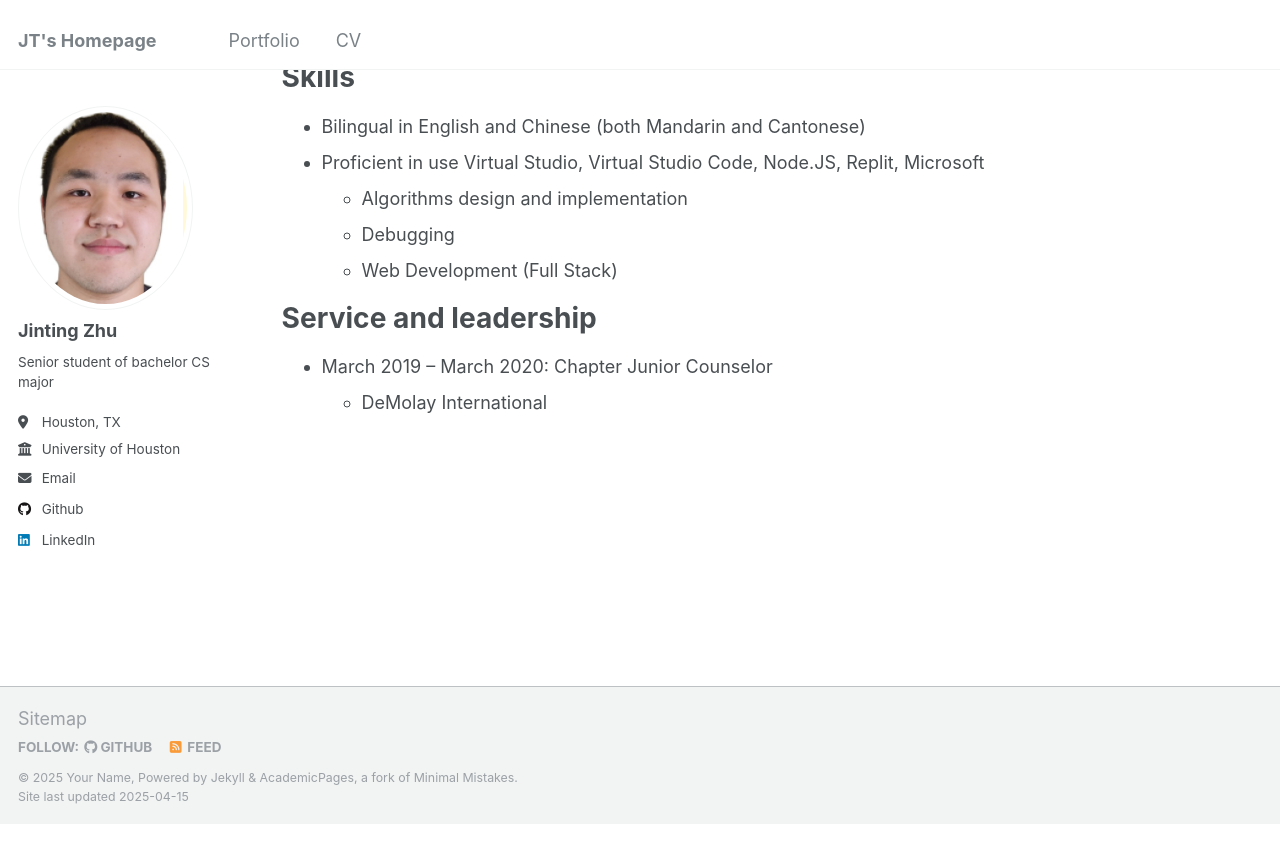
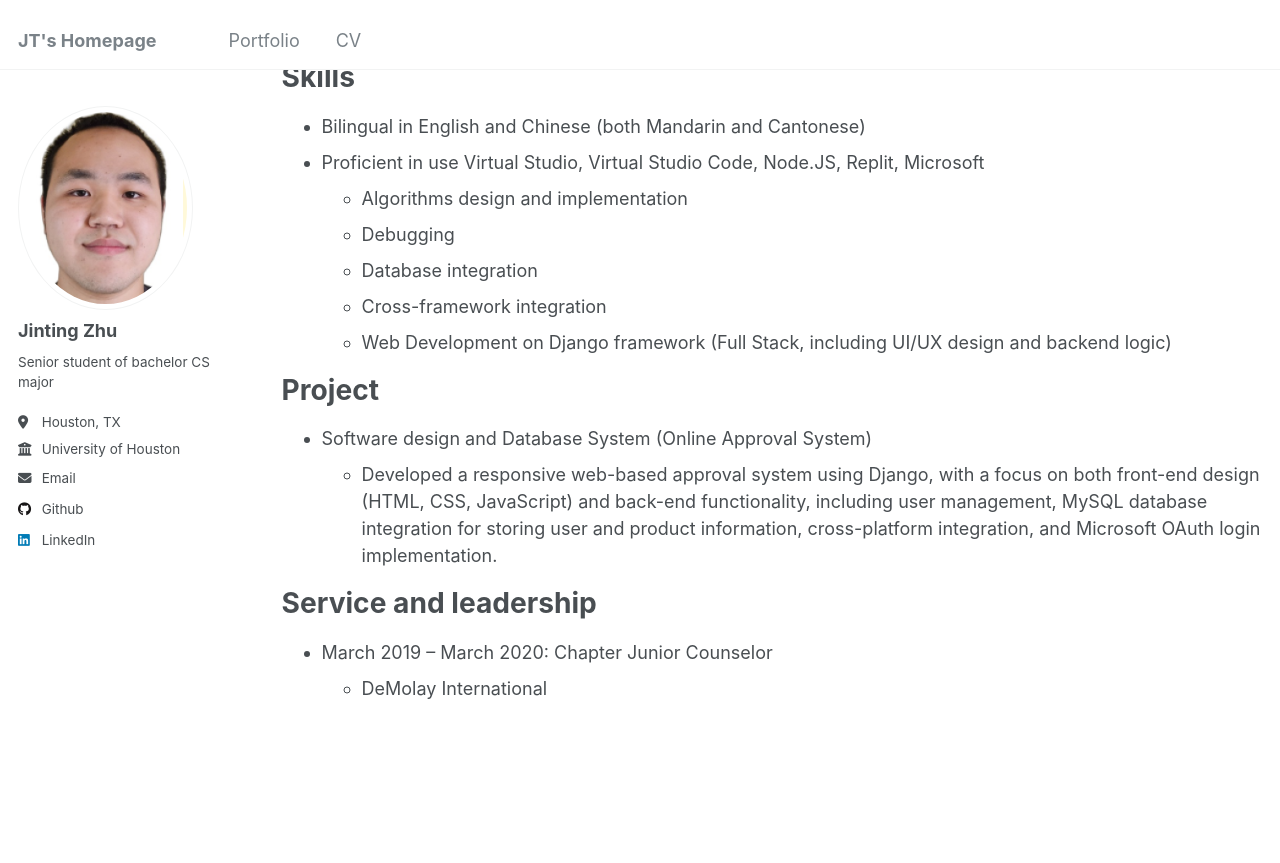
Before and after one commit to jjjzhu-5847/jjjzhu-5847.github.io, a Jekyll site: the page built from _pages/cv.md, in a window 1280 px wide and 900 px high, scrolled down 767 px. Shown: the top 863 px of the window. Built offline with Jekyll 4.4.1, drawn with Linux system fonts in a browser that asks for light colours; before the commit the page ends 1591 px from its top, so only the background shows below that.

Commit message:
Update cv.md

```diff
--- a/_pages/cv.md
+++ b/_pages/cv.md
@@ -36,7 +36,18 @@ Skills
 * Proficient in use Virtual Studio, Virtual Studio Code, Node.JS, Replit, Microsoft
   * Algorithms design and implementation
   * Debugging
-  * Web Development (Full Stack)
+  * Database integration
+  * Cross-framework integration
+  * Web Development on Django framework (Full Stack, including UI/UX design and backend logic)
+
+
+Project
+======
+* Software design and Database System (Online Approval System)
+  * Developed a responsive web-based approval system using Django, with a focus on both front-end design (HTML,
+CSS, JavaScript) and back-end functionality, including user management, MySQL database integration for storing user and product information, cross-platform integration, and Microsoft OAuth login implementation.
+
+
 
 Service and leadership
 ======
```
